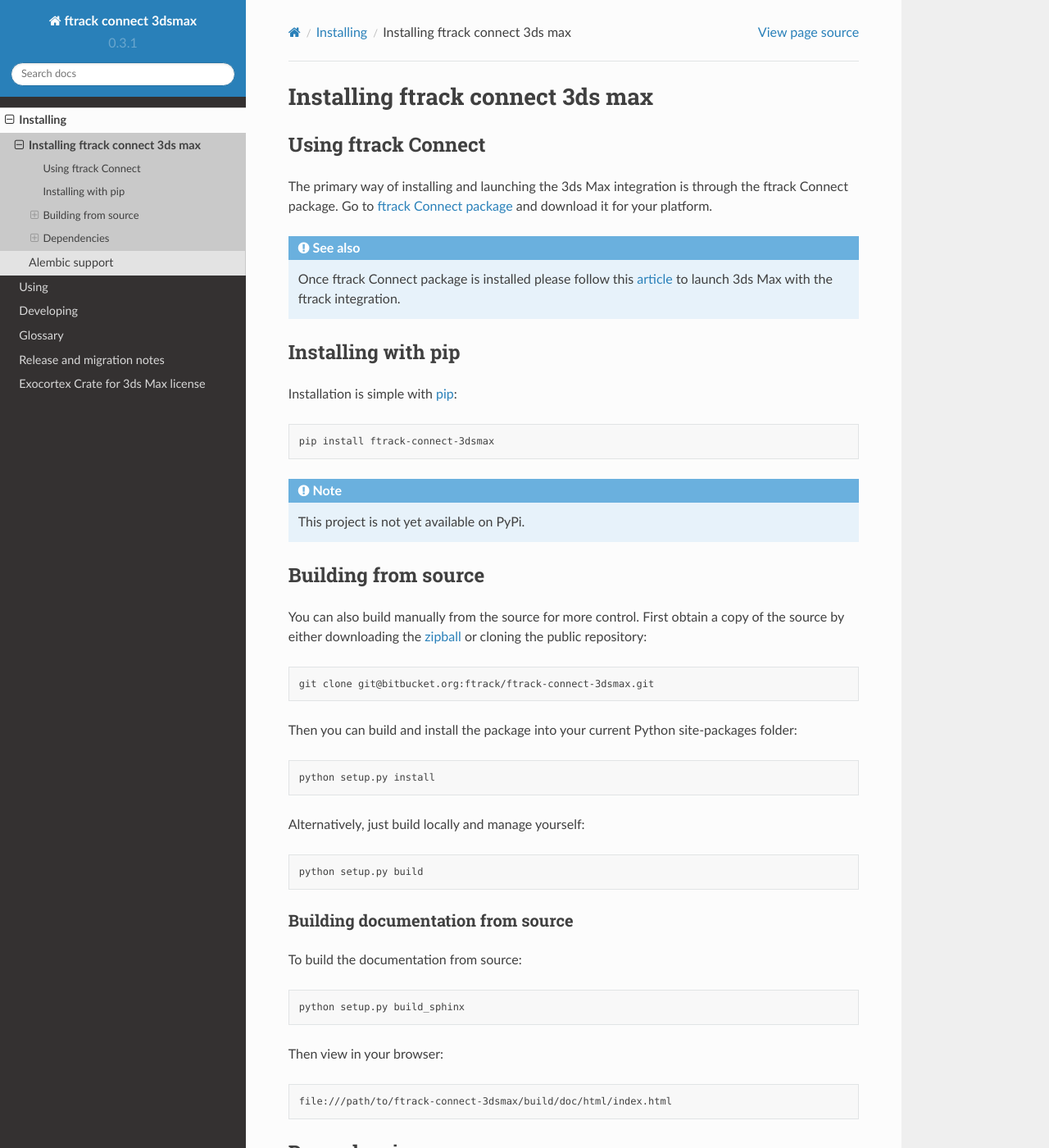
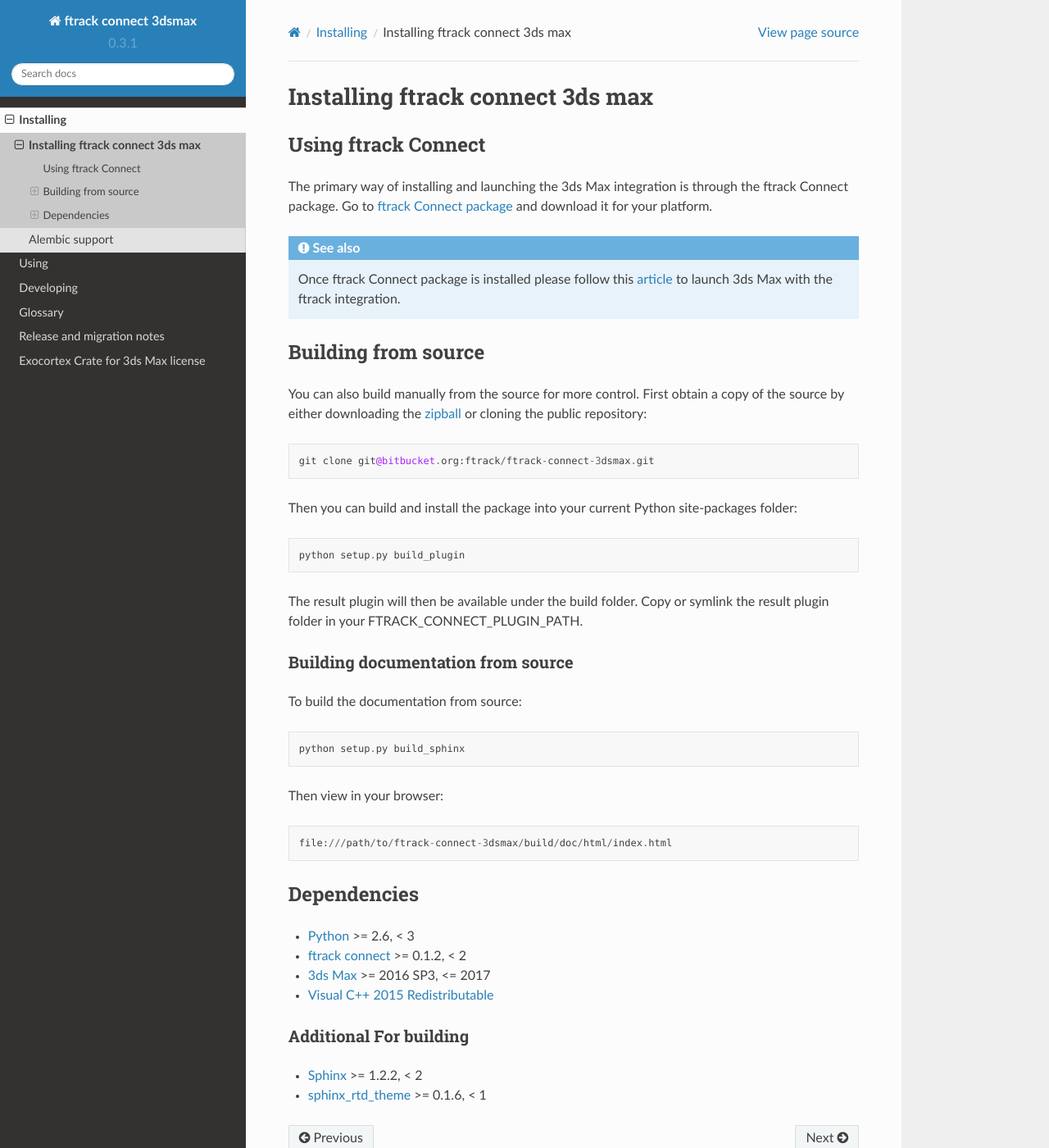
Before and after one commit to ftrackhq/ftrack-connect-3dsmax, a Sphinx documentation site: the page built from doc/installing/installing.rst, in a window 1280 px wide and 1400 px high. Shown: the whole window at 82% size. Built offline with Sphinx 7.4.7 and the Read the Docs theme 2.0.0, drawn with Linux system fonts in a browser that asks for light colours.

Commit message:
update release notes and installing instructions

```diff
--- a/doc/installing/installing.rst
+++ b/doc/installing/installing.rst
@@ -21,19 +21,6 @@
     :ref:`article <using/launching>` to launch 3ds Max with the ftrack
     integration.
 
-Installing with pip
-===================
-
-.. highlight:: bash
-
-Installation is simple with `pip <http://www.pip-installer.org/>`_::
-
-    pip install ftrack-connect-3dsmax
-
-.. note::
-
-    This project is not yet available on PyPi.
-
 Building from source
 ====================
 
@@ -47,11 +34,10 @@
 Then you can build and install the package into your current Python
 site-packages folder::
 
-    python setup.py install
+    python setup.py build_plugin
 
-Alternatively, just build locally and manage yourself::
-
-    python setup.py build
+The result plugin will then be available under the build folder.
+Copy or symlink the result plugin folder in your FTRACK_CONNECT_PLUGIN_PATH.
 
 Building documentation from source
 ----------------------------------
```
Also changed, not shown: doc/release/release_notes.rst (+7 -0 lines).
